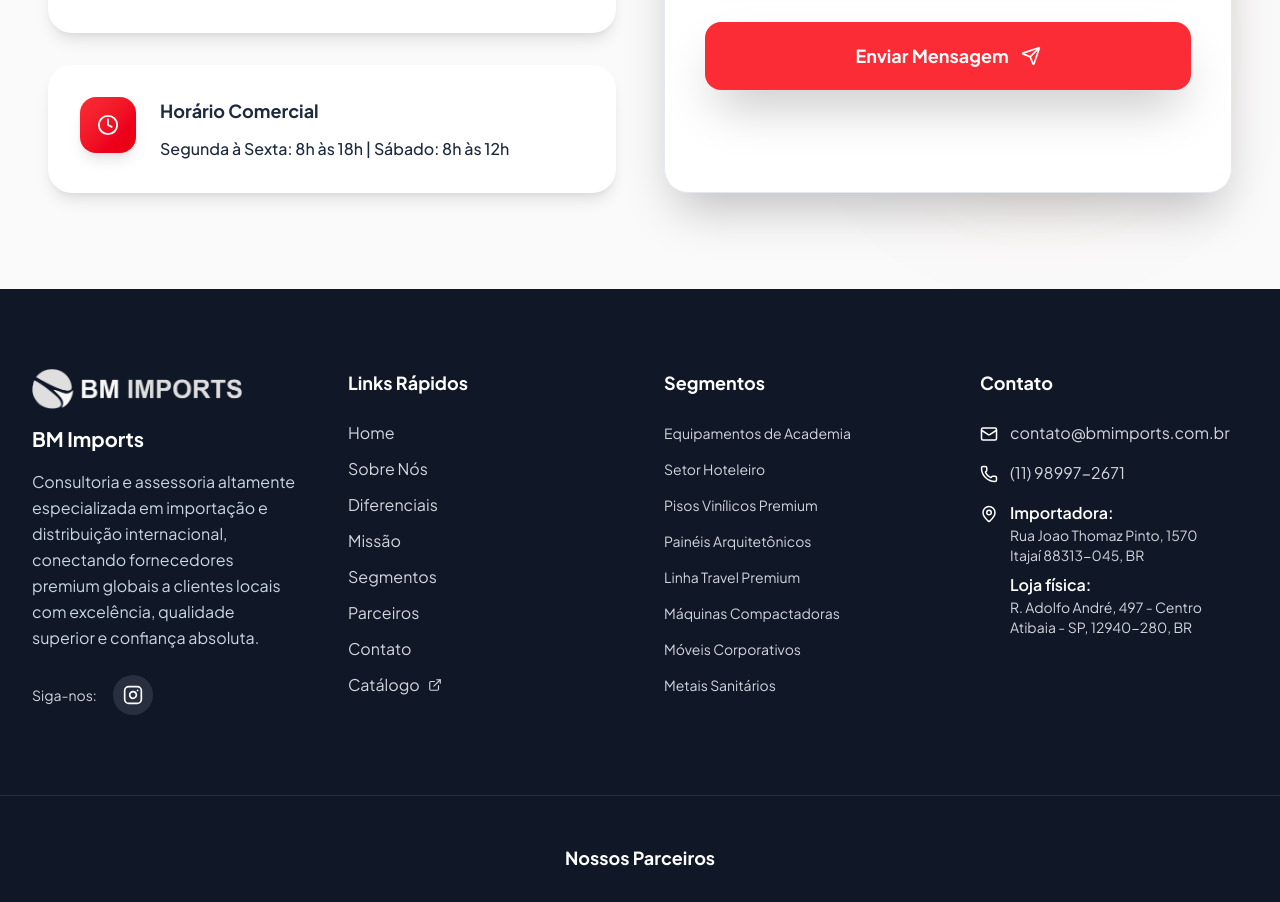
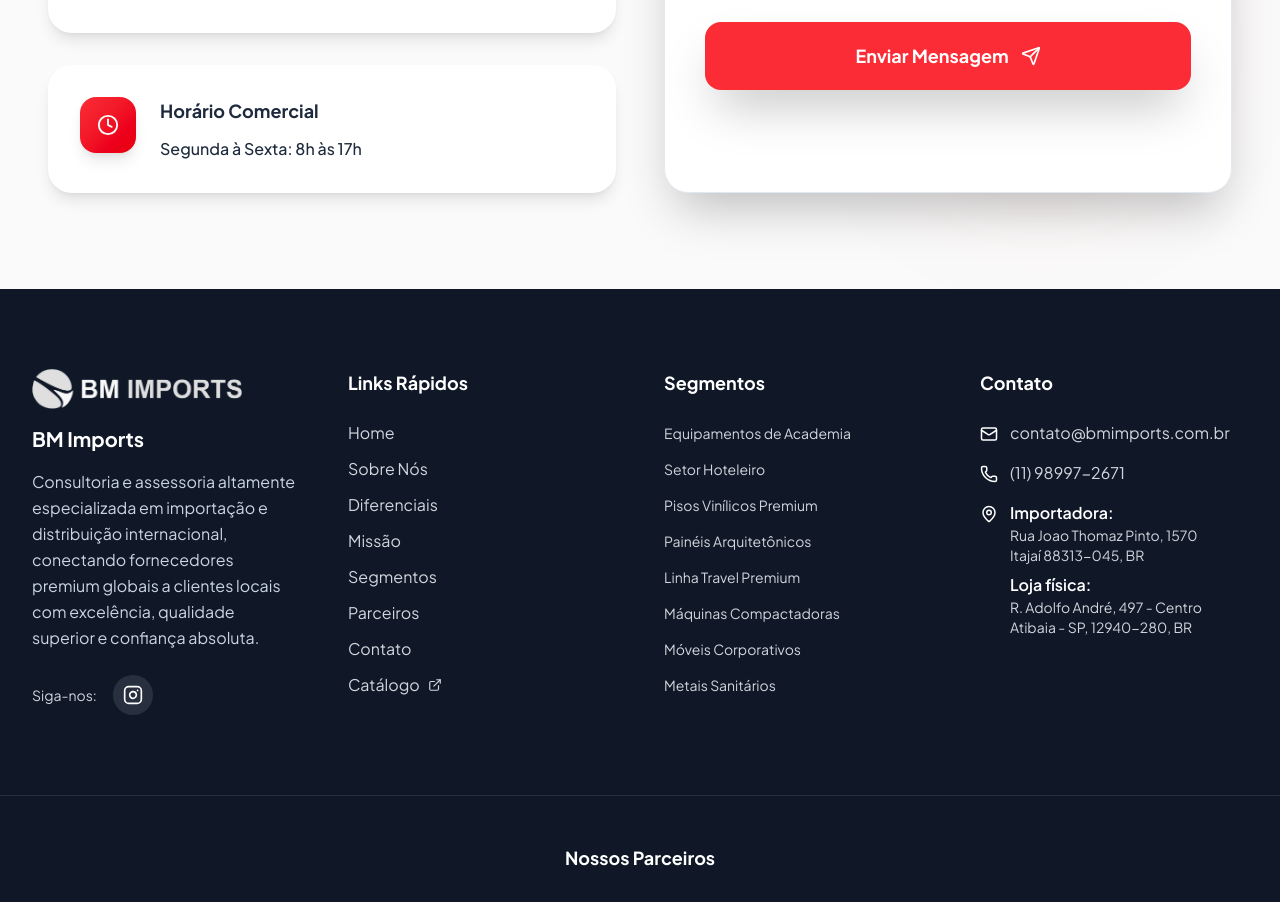
Before and after one commit to DevsDevTech/Institucional-BM-Imports, a React (Vite) app: page / in a window 1280 px wide. Shown: the part 8920-9822 px from the top of the page. Built offline with nearby package versions, Linux system fonts and the light colour scheme.

Commit message:
updating time

```diff
--- a/src/components/ContactUs.jsx
+++ b/src/components/ContactUs.jsx
@@ -96,7 +96,7 @@
     {
       icon: Clock,
       title: "Horário Comercial",
-      info: "Segunda à Sexta: 8h às 18h | Sábado: 8h às 12h"
+      info: "Segunda à Sexta: 8h às 17h"
     }
   ];
 
```
